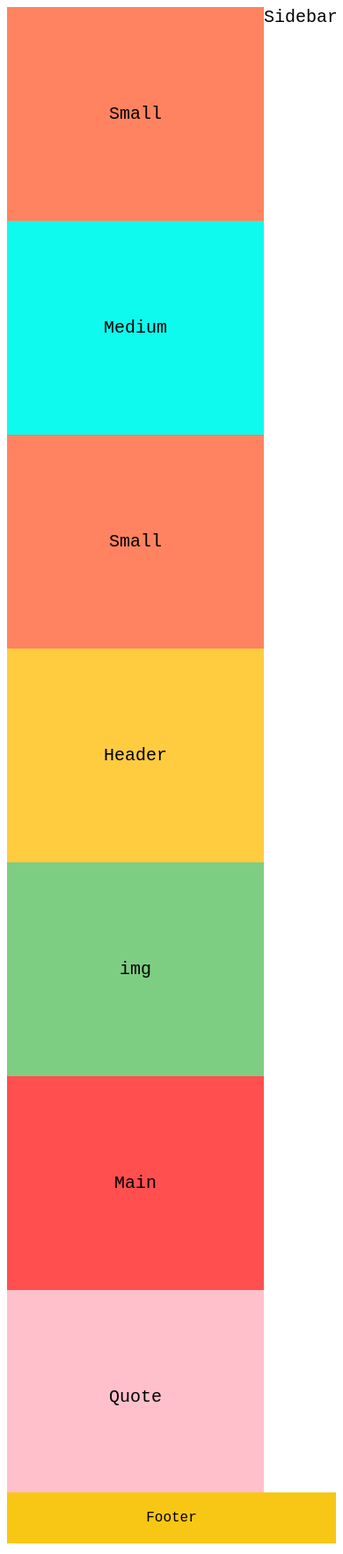
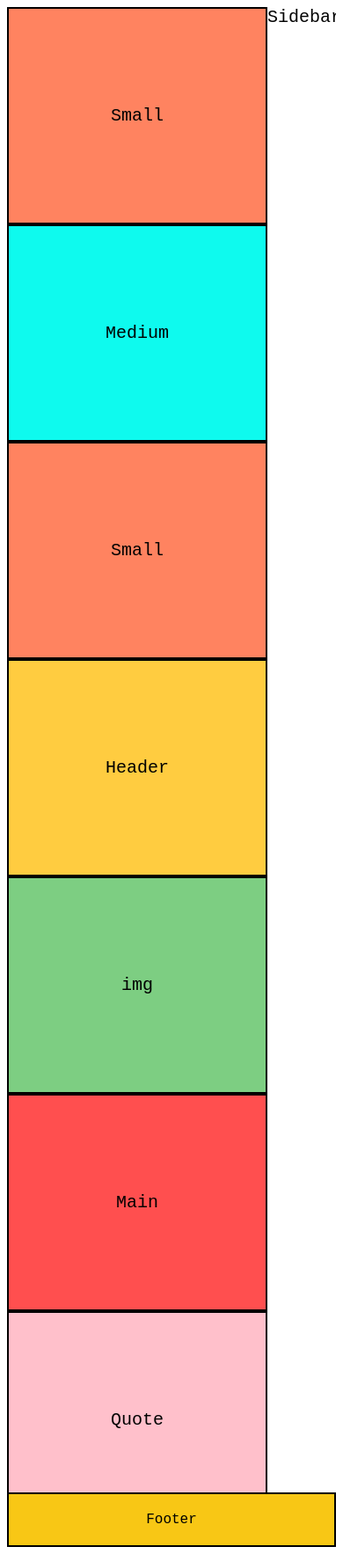
Before and after one commit to Elenikary/project2_css_hard_grid, a plain HTML site: page index.html in a window 390 px wide. Shown: the whole page at 88% size. Drawn offline with Linux system fonts and the light colour scheme.

Commit message:
Update styles2.css

```diff
--- a/styles2.css
+++ b/styles2.css
@@ -27,6 +27,7 @@
     background-color: #ffcc40;
     text-align: center;
     padding: 110px;
+    border: 2px solid black;
     }
 
 .Sidebar{
@@ -38,18 +39,24 @@
     background-color: #40CEF5;
     padding: 240px;
     padding-left: 40%;
+    border: 2px solid black;
+
     }
 
 .Small{
     grid-area: Small;
     background-color: #ff8360;
     padding: 110px;
+    border: 2px solid black;
+
     }
 
 .Small1{
     grid-area: Small1;
     background-color: #ff8360;
     padding: 110px;
+    border: 2px solid black;
+
     }
 
 .Small2{
@@ -57,6 +64,8 @@
     background-color: #ff8360;
     padding: 110px;
     margin-bottom: -50px;
+    border: 2px solid black;
+
 
 }
 
@@ -65,12 +74,16 @@
     background-color: #ff8360;
     padding: 110px;
     margin-bottom: -50px;
+    border: 2px solid black;
+
     }
 
 .Medium{
     grid-area: Medium;
     background-color: #0EFAEE;
     padding: 110px;
+    border: 2px solid black;
+
     }
 
 .Medium1{
@@ -78,6 +91,8 @@
     background-color: #0EFAEE;
     padding: 110px;
     margin-bottom: -50px;
+    border: 2px solid black;
+
 
     }
 
@@ -85,12 +100,16 @@
     grid-area: Main;
     background-color: #ff4f4f;
     padding: 110px;
+    border: 2px solid black;
+
     }
 
 .Quote{
     grid-area: Quote;
     background-color: pink;
     padding: 110px;
+    border: 2px solid black;
+
     }
 
 .Lg{
@@ -98,6 +117,8 @@
     background-color: #7dce82;
     padding: 110px;
     margin-bottom: -50px;
+    border: 2px solid black;
+
 
         }
 
@@ -105,6 +126,8 @@
     grid-area: img;
     background-color: #7dce82;
     padding: 110px;
+    border: 2px solid black;
+
     }
 
 footer {
@@ -113,14 +136,16 @@ footer {
     text-align: center;
     margin-top: 0px;
     font-family: 'Courier New', Courier, monospace;
+    border: 2px solid black;
+
 
 }
 
 @media (max-width: 600px){
     .container{
     display: grid;
-    grid-template-columns: repeat(12, 1fr);
-    grid-template-rows: repeat(5, 1fr);
+    grid-template-columns: repeat(6, 1fr);
+    grid-template-rows: repeat(6, 1fr);
     gap: 0px 0px;
     grid-auto-flow: row;
     grid-template-areas:
```
